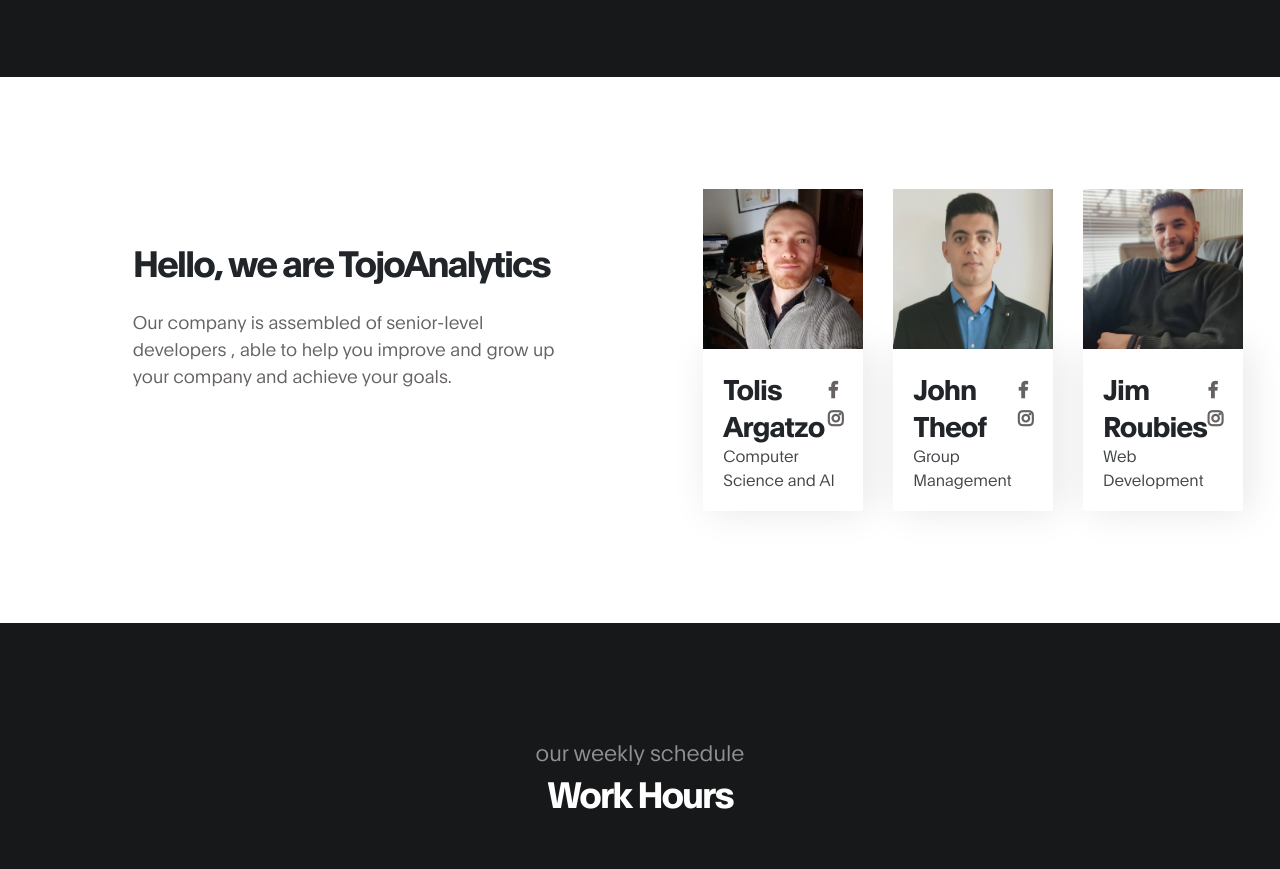
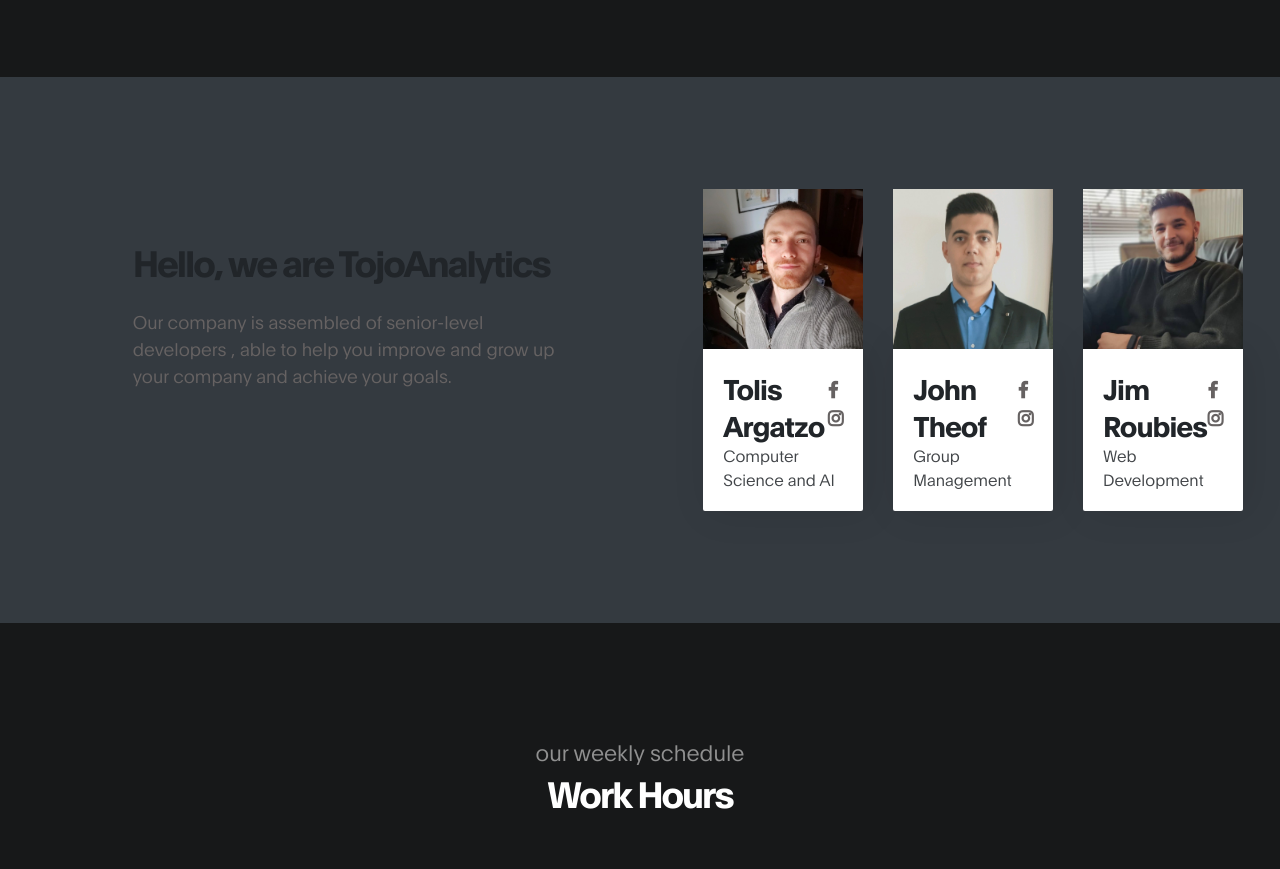
Before and after one commit to jimisrocker/tojo-website, a website: page index.html in a window 1280 px wide. Shown: the part 1183-2052 px from the top of the page. Drawn offline with Linux system fonts and the light colour scheme.

Commit message:
Changed color

```diff
--- a/css/tojo-style.css
+++ b/css/tojo-style.css
@@ -473,7 +473,7 @@
   -----------------------------------------*/
 
   .about {
-    background: var(--white-color);
+    background: var(--gray-dark);
   }
 
   .about-working-hours {
```
